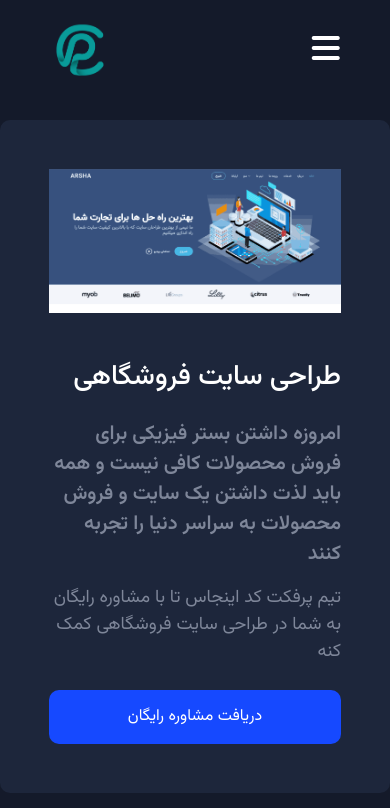
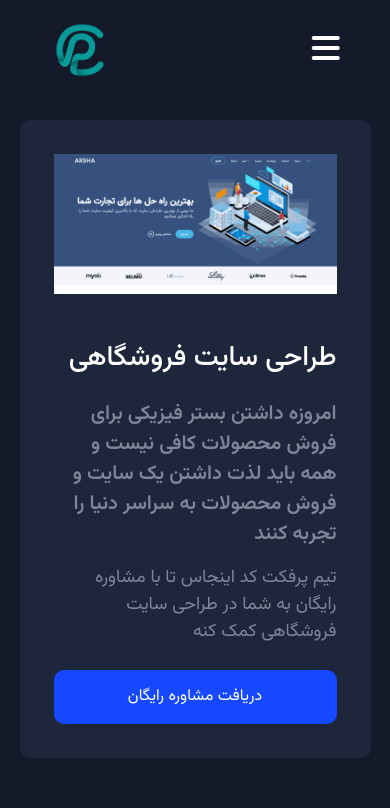
Before and after one commit to Amiraliansaripour/PerfectCodeNew, a React (Create React App) app: page /sites in a window 390 px wide. Shown: the top 808 px of the page. Built offline with nearby package versions, Linux system fonts and the light colour scheme.

Commit message:
fixed techPage responsive

```diff
--- a/src/components/technology/Technology.css
+++ b/src/components/technology/Technology.css
@@ -82,4 +82,8 @@
     .technology p {
         font-size: 18px;
     }
+    .technology {
+        padding: 10px;
+        width: 90% !important;
+    }
 }
```
Also changed, not shown: 1 other file (tests, documents, lock files or other folders).
